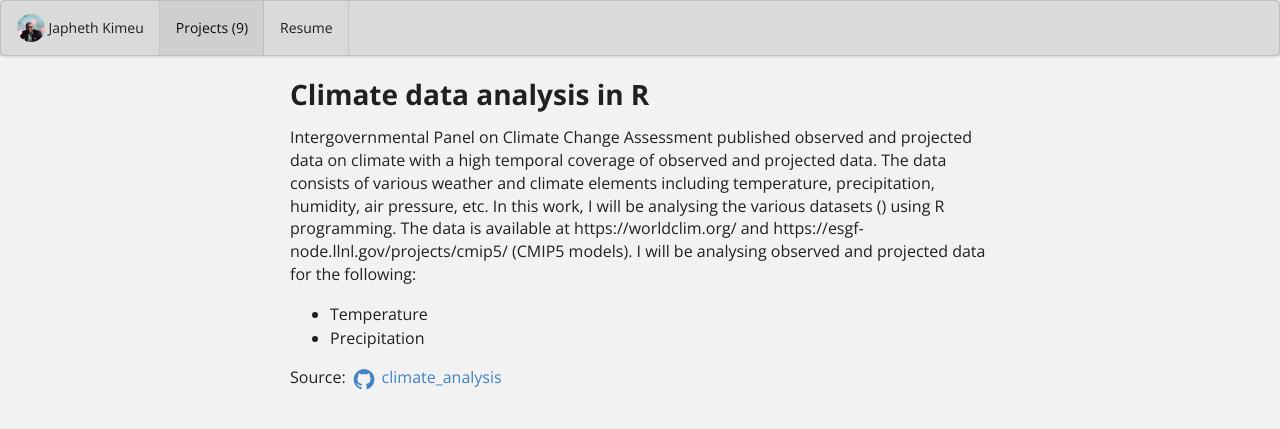
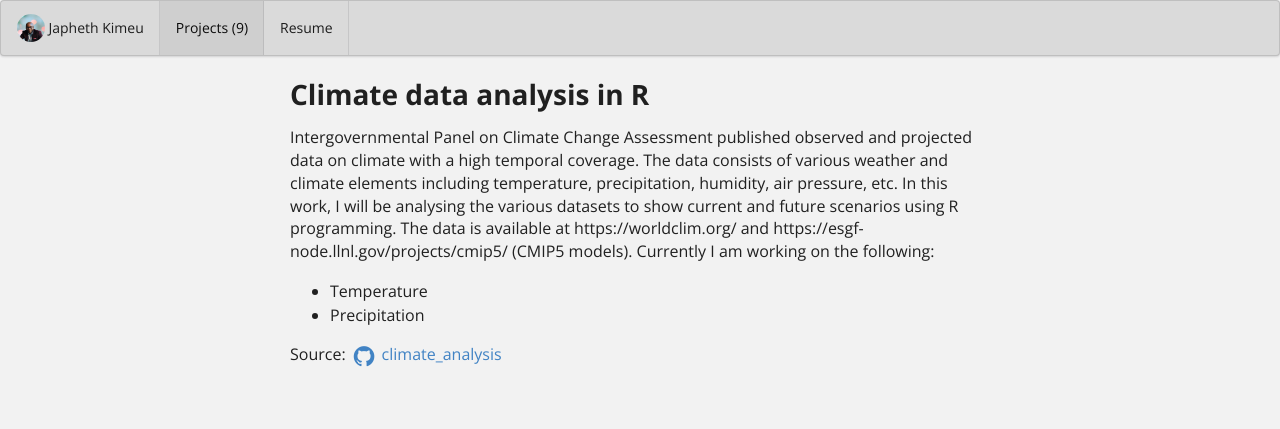
Before and after one commit to japhethkimeu/japhethkimeu.github.io, a Jekyll site: the page built from projects/project-4.md, in a window 1280 px wide. Shown: the top 429 px of the page. Built offline with Jekyll 4.4.1, drawn with Linux system fonts in a browser that asks for light colours.

Commit message:
Update project-4.md

```diff
--- a/projects/project-4.md
+++ b/projects/project-4.md
@@ -17,8 +17,8 @@
 ---
 
 
-Intergovernmental Panel on Climate Change Assessment published observed and projected data on climate with a high temporal coverage of observed and projected data. The data consists of various weather and climate elements including temperature, precipitation, humidity, air pressure, etc. In this work, I will be analysing the various datasets () using R programming. The data is available at https://worldclim.org/ and https://esgf-node.llnl.gov/projects/cmip5/ (CMIP5 models).
-I will be analysing observed and projected data for the following:
+Intergovernmental Panel on Climate Change Assessment published observed and projected data on climate with a high temporal coverage. The data consists of various weather and climate elements including temperature, precipitation, humidity, air pressure, etc. In this work, I will be analysing the various datasets to show current and future scenarios using R programming. The data is available at https://worldclim.org/ and https://esgf-node.llnl.gov/projects/cmip5/ (CMIP5 models).
+Currently I am working on the following:
 - Temperature
 - Precipitation
 
```
